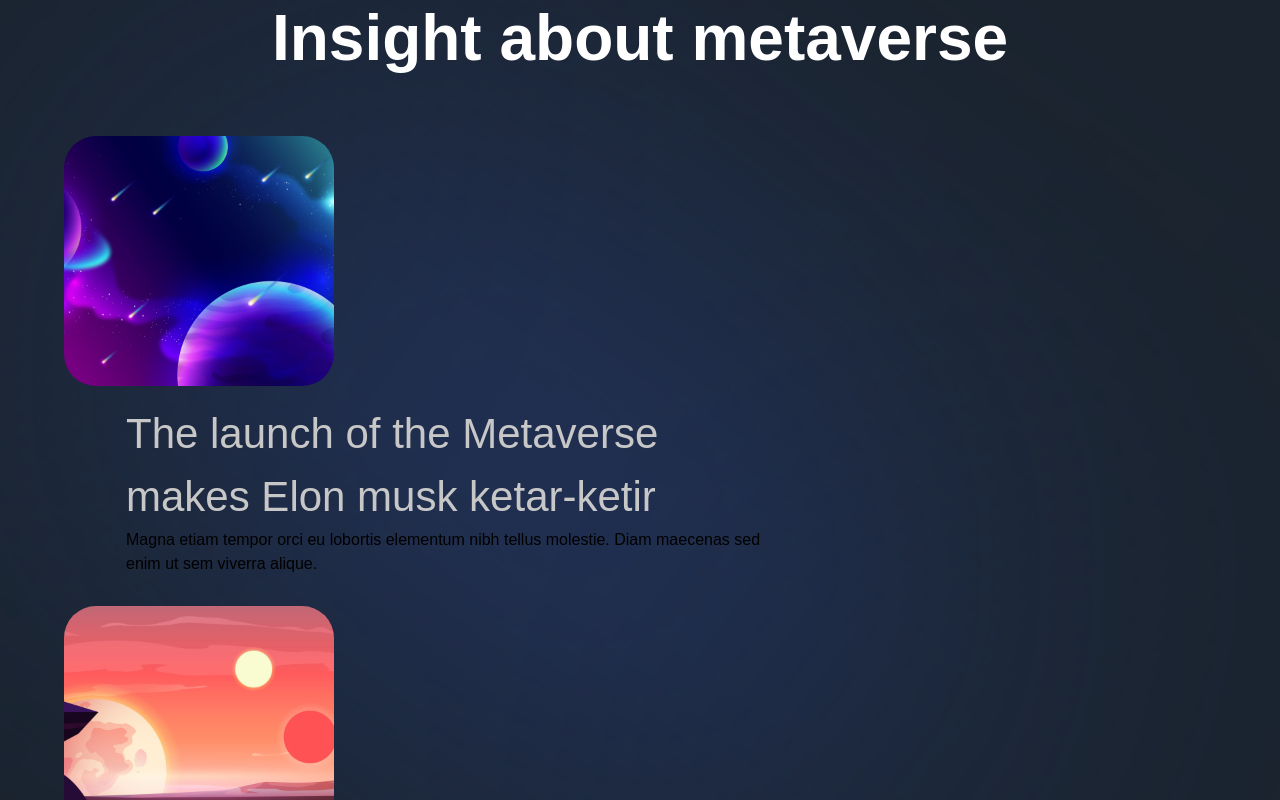
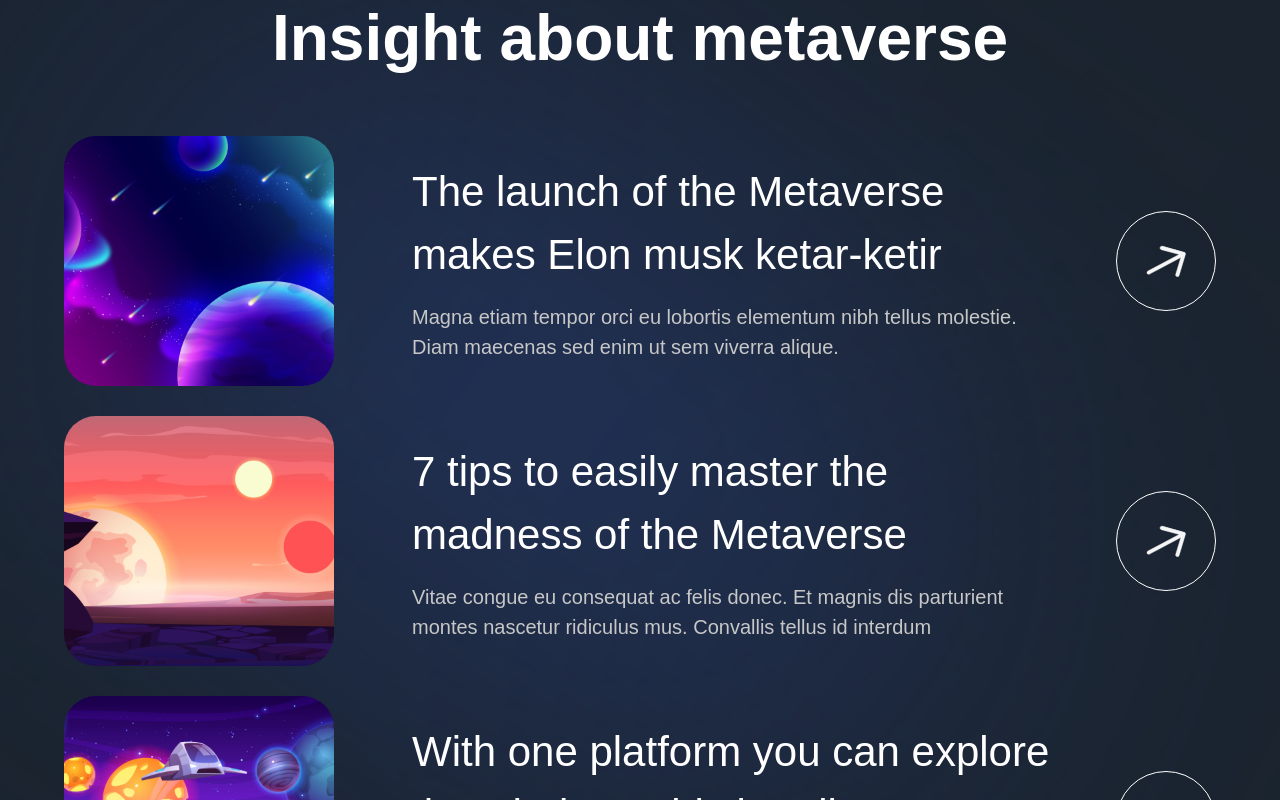
Before and after one commit to shawwnn/metaversus, a Next.js app: page / in a window 1280 px wide. Shown: the part 5160-5960 px from the top of the page. Built offline with nearby package versions, Linux system fonts and the light colour scheme; a web font is replaced by a local one.

Commit message:
Insights II

```diff
--- a/components/InsightCard.jsx
+++ b/components/InsightCard.jsx
@@ -7,7 +7,7 @@
 subtitle, index }) => (
   <motion.div
     variants={fadeIn('up', 'spring', index * 0.5, 1)}
-    className="flex mg:flex-row flex-col gap-4"
+    className="flex md:flex-row flex-col gap-4"
 
   >
     <img src={imgUrl} alt="planet-01"
@@ -15,8 +15,12 @@
     />
     <div className="w-full flex justify-between items-center">
       <div className="flex-1 md:ml-[62px] flex flex-col max-w-[650px]">
-        <h4 className="font-normal lg:text-[42px] text-[26px] text-secondary-white">{title}</h4>
-        <p>{subtitle}</p>
+        <h4 className="font-normal lg:text-[42px] text-[26px] text-white">{title}</h4>
+        <p className="mt-[16px] font-normal lg:text-[20px] text-[14px] text-secondary-white ">{subtitle}</p>
+      </div>
+
+      <div className="lg:flex hidden items-center justify-center w-[100px] h-[100px] rounded-full bg-transparent border-[1px] border-white">
+        <img src="arrow.svg" alt="arrow" className="w-[40%] h-[40%] object-contain" />
       </div>
     </div>
   </motion.div>
```
